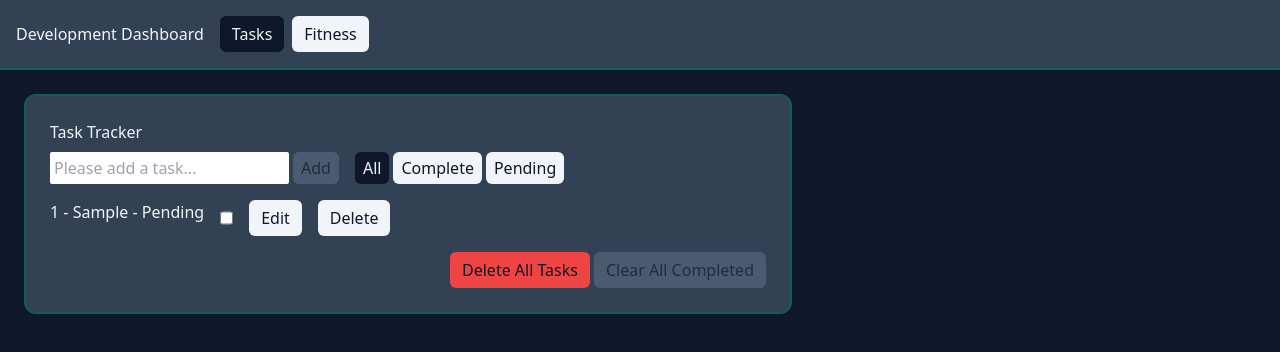
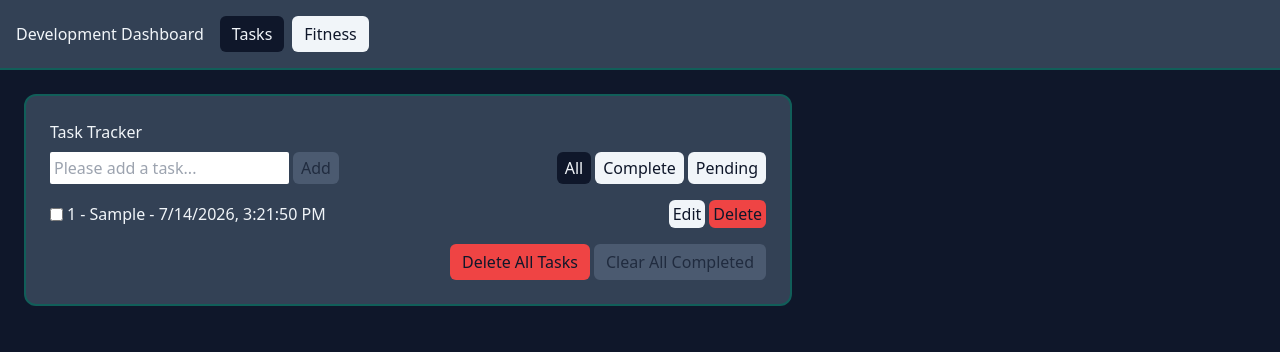
Before and after one commit to gaiabulbanix/react-dev-dashboard, a React (Vite) app: page / in a window 1280 px wide. Both pictures are taken after typing "Sample" into the empty fields and a click on the button "Add". Shown: the top 352 px of the page. Built offline with nearby package versions, Linux system fonts and the light colour scheme.

Commit message:
feat: added validation to deletion and edit buttons, and did intial alignment/validation pass for task items in as well as in edit mode

```diff
--- a/src/features/task-tracker/TaskItem.jsx
+++ b/src/features/task-tracker/TaskItem.jsx
@@ -2,16 +2,17 @@ import Button from '../../components/Button';
 
 import { useState } from 'react';
 
-export default function TaskItem({ className = '', task, index, onToggleTask, onDeleteTask, onEditTask }) {
+export default function TaskItem({ task, index, onToggleTask, onDeleteTask, onEditTask }) {
     // **hooks**
     const [editMode, setEditMode] = useState(false);
     const [editInput, setEditInput] = useState('');
 
     return (
-        <li className={`${className}`}>
+        <li className="mt-2">
             {editMode
                 ?
                 <form
+                    className="flex justify-between"
                     onSubmit={(e) => {
                         e.preventDefault();
                         onEditTask(task, editInput);
@@ -19,49 +20,69 @@ export default function TaskItem({ className = '', task, index, onToggleTask, on
                     }}
                 >
                     <input
+                        className="rounded-sm text-slate-900 px-1 py-0.5"
                         type="text"
                         value={editInput}
                         onChange={(e) => setEditInput(e.target.value)}
                     />
+                    <div className="flex gap-1">
                         <Button
+                            btnSize="xs"
                             type="submit"
+                            btnStyle="success"
+                            disabled={!editInput.trim()}
                         >
                             Save
                         </Button>
                         <Button
+                            btnSize="xs"
                             type="button"
                             onClick={() => setEditMode(false)}
                         >
                             Cancel
                         </Button>
+                    </div>
+
                 </form>
                 :
-                <div className="flex gap-4">
-                    <div>
-                        {index + 1} - {task.name} - {task.complete ? "Complete" : "Pending"}
-                    </div>
+                <div className="flex justify-between">
+                    <div className="flex gap-1 items-center">
                         <input
                             type="checkbox"
                             checked={task.complete}
                             onChange={() => onToggleTask(task)}
                         />
+                        <div>
+                            {index + 1} -
+                        </div>
+                        <div className={task.complete ? 'text-green-500 line-through' : 'text-slate-100'}
+                        >
+                            {task.name} - {task.date}
+                        </div>
+                    </div>
+                    <div className="flex gap-1">
                         <Button
                             type="button"
                             onClick={() => {
                                 setEditMode(true);
                                 setEditInput(task.name);
                             }}
+                            btnSize="xs"
+                            btnStyle="primary"
                         >
                             Edit
                         </Button>
                         <Button
                             type="button"
                             onClick={() => onDeleteTask(task)}
+                            btnSize="xs"
+                            btnStyle="danger"
                         >
                             Delete
                         </Button>
                     </div>
+                </div>
             }
-        </li>
+        </li >
     );
 }
--- a/src/features/task-tracker/TaskTracker.jsx
+++ b/src/features/task-tracker/TaskTracker.jsx
@@ -33,7 +33,8 @@ export default function TaskTracker() {
         setTaskList([...taskList, {
             id: crypto.randomUUID(),
             name: taskInput,
-            complete: false
+            complete: false,
+            date: dateNow
         }]);
     };
 
@@ -44,12 +45,22 @@ export default function TaskTracker() {
                 : task
         ));
 
-    const handleDeleteTask = (targetTask) =>
+    const handleDeleteTask = (targetTask) => {
+        if (!window.confirm("Are you sure you want to delete this task?")) {
+            return;
+        };
         setTaskList(taskList.filter((task) =>
             task.id !== targetTask.id
         ));
+    };
 
-    const handleDeleteAllTasks = () => setTaskList([]);
+
+    const handleDeleteAllTasks = () => {
+        if (!window.confirm("Are you sure you want to delete all tasks?")) {
+            return;
+        };
+        setTaskList([]);
+    };
 
     const handleEditTask = (targetTask, taskInput) => {
         if (!taskInput.trim()) return;
@@ -64,12 +75,20 @@ export default function TaskTracker() {
         setTaskFilter(filter);
     };
 
-    const handleClearCompleted = () => setTaskList(taskList.filter((task) => !task.complete));
+    const handleClearCompleted = () => {
+        if (!window.confirm("Are you sure you want to clear all completed tasks?")) {
+            return;
+        };
+        setTaskList(taskList.filter((task) => !task.complete));
+    }
+
+    // **derived values**
+    const dateNow = new Date().toLocaleString();
 
     return (
         <Panel className="max-w-3xl">
             <h2>Task Tracker</h2>
-            <div className="flex gap-4 mt-2">
+            <div className="flex justify-between mt-2">
                 <TaskForm
                     onAddTask={handleAddTask}
                 />
```
Lines whose indentation alone changed are shown as unchanged.
